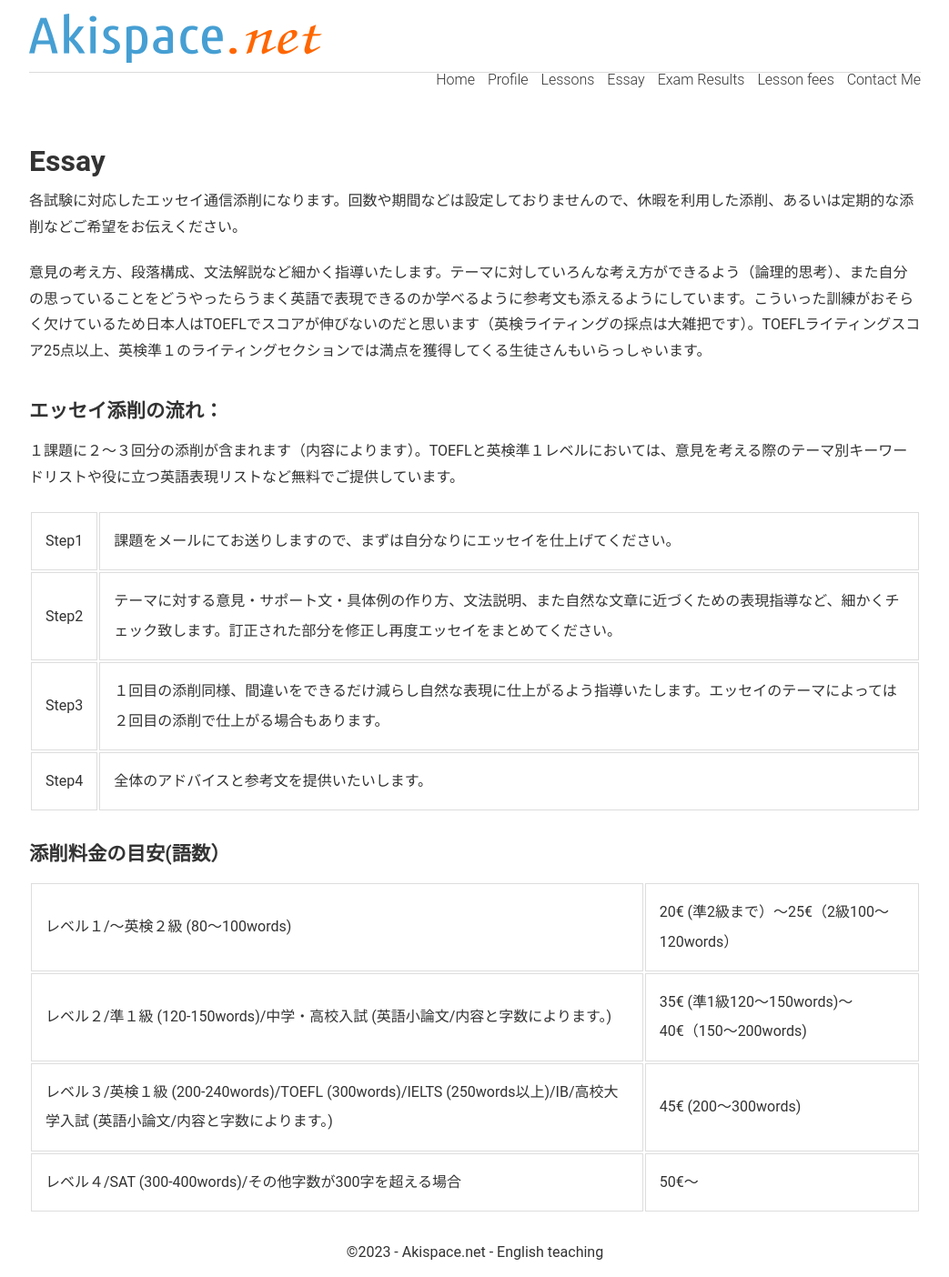
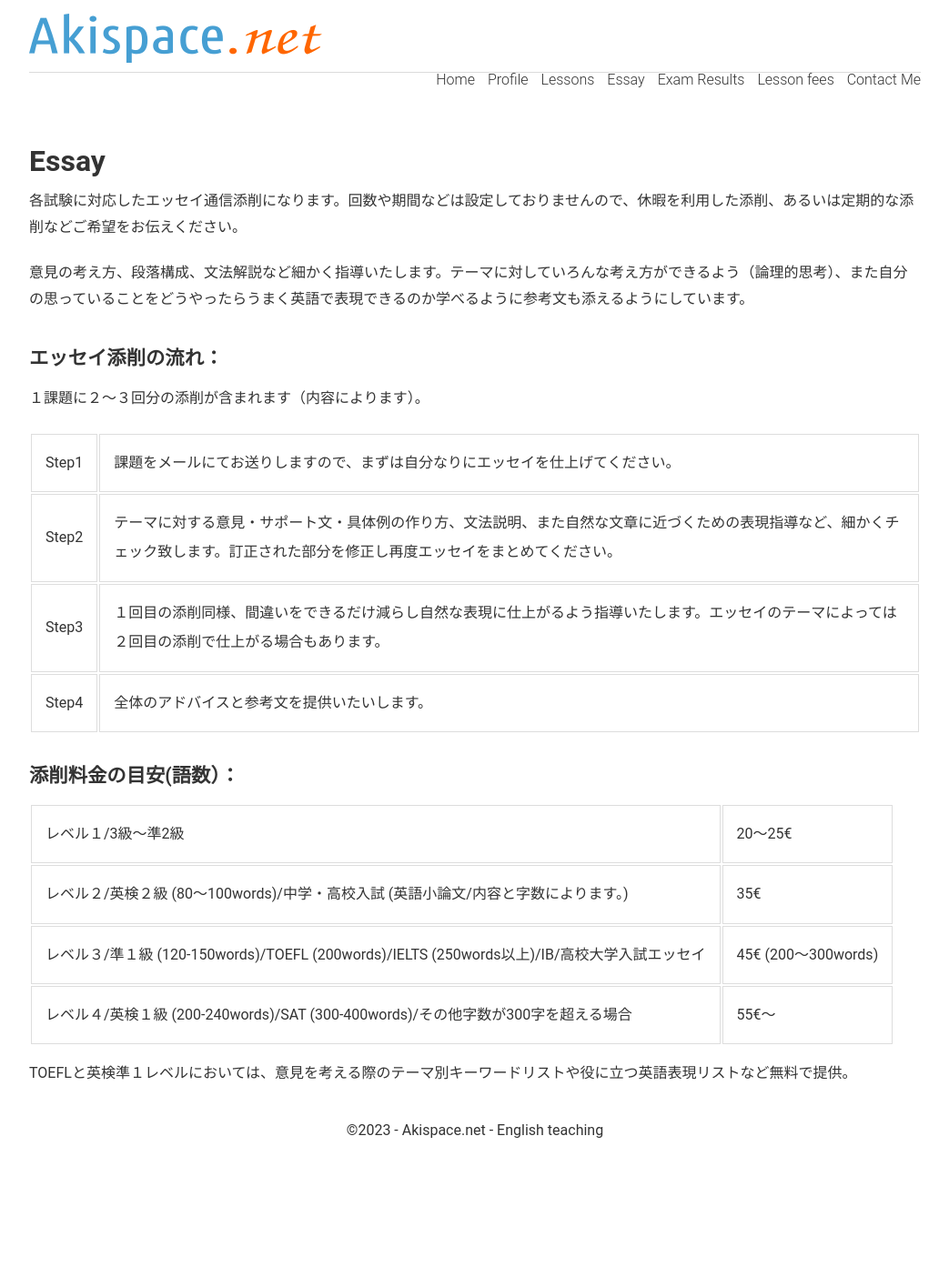
Before and after one commit to phocean/akispace, a Jekyll site: the page built from essays.md, in a window 1280 px wide. Shown: the whole page at 91% size, without its empty margins (118-1161 px from the left). Built offline with Jekyll 4.4.1, drawn with Linux system fonts in a browser that asks for light colours; after the commit the page ends 1270 px from its top, so only the background shows below that.

Commit message:
Update essays.md

```diff
--- a/essays.md
+++ b/essays.md
@@ -10,10 +10,10 @@ description: 英検/TOEFL/IELTS/SATなどの資格試験に合わせたエッセ
 
 各試験に対応したエッセイ通信添削になります。回数や期間などは設定しておりませんので、休暇を利用した添削、あるいは定期的な添削などご希望をお伝えください。
 
-意見の考え方、段落構成、文法解説など細かく指導いたします。テーマに対していろんな考え方ができるよう（論理的思考）、また自分の思っていることをどうやったらうまく英語で表現できるのか学べるように参考文も添えるようにしています。こういった訓練がおそらく欠けているため日本人はTOEFLでスコアが伸びないのだと思います（英検ライティングの採点は大雑把です）。TOEFLライティングスコア25点以上、英検準１のライティングセクションでは満点を獲得してくる生徒さんもいらっしゃいます。
+意見の考え方、段落構成、文法解説など細かく指導いたします。テーマに対していろんな考え方ができるよう（論理的思考）、また自分の思っていることをどうやったらうまく英語で表現できるのか学べるように参考文も添えるようにしています。
 
 ### エッセイ添削の流れ：
-１課題に２〜３回分の添削が含まれます（内容によります）。TOEFLと英検準１レベルにおいては、意見を考える際のテーマ別キーワードリストや役に立つ英語表現リストなど無料でご提供しています。
+１課題に２〜３回分の添削が含まれます（内容によります）。
 
 <table>
 <tr><td>Step1 </td><td>課題をメールにてお送りしますので、まずは自分なりにエッセイを仕上げてください。 </td></tr>
@@ -23,11 +23,12 @@ description: 英検/TOEFL/IELTS/SATなどの資格試験に合わせたエッセ
 </table>
 
 
-### 添削料金の目安(語数）
+### 添削料金の目安(語数）：
+<table>
+<tr><td>レベル１/3級〜準2級</td><td>20〜25€</td></tr>
+<tr><td>レベル２/英検２級 (80〜100words)/中学・高校入試 (英語小論文/内容と字数によります。)</td><td>35€</td></tr>
+<tr><td>レベル３/準１級 (120-150words)/TOEFL (200words)/IELTS (250words以上)/IB/高校大学入試エッセイ </td><td>45€ (200〜300words)</td></tr>
+<tr><td>レベル４/英検１級 (200-240words)/SAT (300-400words)/その他字数が300字を超える場合</td><td> 55€〜</td></tr>
+</table>
 
-<table>
-<tr><td>レベル１/〜英検２級 (80〜100words)</td><td>20€ (準2級まで）〜25€（2級100〜120words） </td></tr>
-<tr><td>レベル２/準１級 (120-150words)/中学・高校入試 (英語小論文/内容と字数によります。)</td><td>35€ (準1級120〜150words)〜40€（150〜200words) </td></tr>
-<tr><td>レベル３/英検１級 (200-240words)/TOEFL (300words)/IELTS (250words以上)/IB/高校大学入試 (英語小論文/内容と字数によります。)</td><td>45€ (200〜300words)</td></tr>
-<tr><td>レベル４/SAT (300-400words)/その他字数が300字を超える場合</td><td> 50€〜</td></tr>
-</table>
+TOEFLと英検準１レベルにおいては、意見を考える際のテーマ別キーワードリストや役に立つ英語表現リストなど無料で提供。
```
Also changed, not shown: other parts of essays.md (+1 -1 lines).
